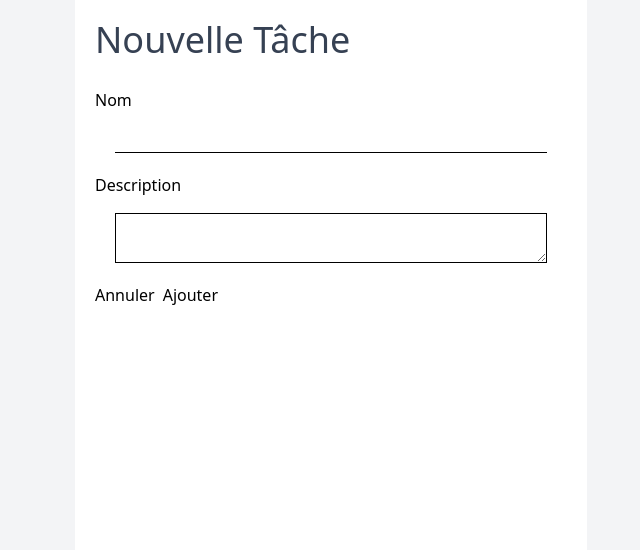
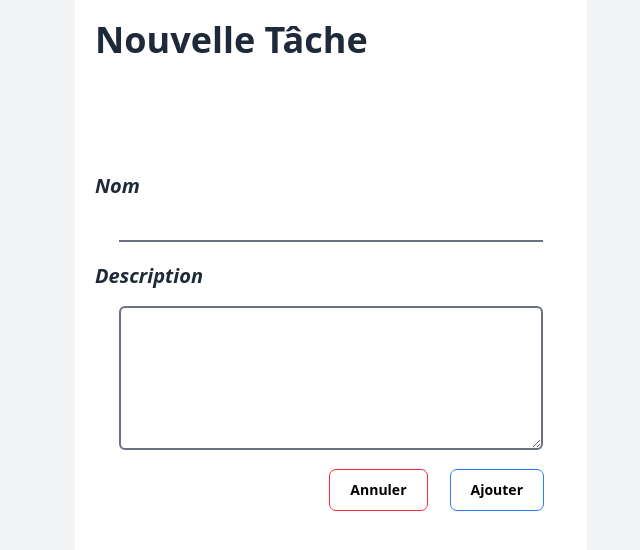
Before and after one commit to lamined34/to-Do-List, a React (Vite) app: page /addTask in a window 1280 px wide. Shown: the top 550 px of the page, without its empty margins (309-949 px from the left). Built offline with nearby package versions, Linux system fonts and the light colour scheme.

Commit message:
refining the add a task page and adding more animation

```diff
--- a/src/pages/CallbackContext.jsx
+++ /dev/null
@@ -1,17 +0,0 @@
-import { createContext, useContext, useState } from "react";
-
-const CallbackContext = createContext();
-
-export function CallbackProvider({ children }) {
-  const [callback, setCallback] = useState(null);
-
-  return (
-    <CallbackContext.Provider value={{ callback, setCallback }}>
-      {children}
-    </CallbackContext.Provider>
-  );
-}
-
-export function useCallbackContext() {
-  return useContext(CallbackContext);
-}
--- a/src/pages/Task.jsx
+++ b/src/pages/Task.jsx
@@ -1,6 +1,6 @@
 import { tasksExamples } from "../data/taskData";
 import TaskList from "../components/TaskList";
-import { Plus, ClipboardList, CheckCircle,  Clock } from "lucide-react";
+import { Plus, ClipboardList, CheckCircle, Clock } from "lucide-react";
 import React, { useEffect } from "react";
 import TaskAdd from "./TaskAdd";
 import CountCard from "../components/CountCard";
@@ -46,7 +46,7 @@ const Task = () => {
             id: getBiggestId() + 1,
             title: task.title,
             description: task.description,
-            status: 'termine',
+            status: 'en cours',
             start: new Date().toLocaleDateString('fr-Fr'),
             end: null,
         }
@@ -84,22 +84,23 @@ const Task = () => {
 
 
     return (
+        <>
+            {
+                showAddTask ? (
+                    <TaskAdd onSubmitTask={handleNewTask} />
+                ) : (
                     <div className="absolute flex flex-col w-full max-w-lg h-screen bg-white overflow-scroll gap-10 py-10 px-6 md:px-10">
                         <h1 className={`text-center text-5xl md:text-7xl text-gray-800 underline underline-offset-4 opacity-0
-                transition duration-500 ${showTasks && 'opacity-100'}`}>
+                transition duration-300 ${showTasks && 'opacity-100'}`}>
                             To Do List
                         </h1>
 
-            <div className={`grid grid-cols-3 gap-2.5 md:gap-5 opacity-0 transition-all duration-500 ease-in-out ${showTasks && 'opacity-100'}`}>
-                <CountCard title={'Total'} Icon={ClipboardList} count={getTheCount(tasks, 'all')}/>
+                        <div className={`grid grid-cols-3 gap-2.5 md:gap-5 opacity-0 transition-all duration-300 ease-in ${showTasks && 'opacity-100'}`}>
+                            <CountCard title={'Total'} Icon={ClipboardList} count={getTheCount(tasks, 'all')} />
                             <CountCard title={'En cours'} Icon={Clock} count={getTheCount(tasks, 'en cours')} />
                             <CountCard title={'Terminées'} Icon={CheckCircle} count={getTheCount(tasks, 'termine')} />
                         </div>
 
-            {
-                showAddTask ? (
-                    <TaskAdd onSubmitTask={handleNewTask} />
-                ) : (
                         <div>
                             <div className={`py-2 mb-2 border-b border-gray-200 max-w-fit -100  opacity-0 transition duration-500 ${showTasks && 'opacity-100'}`}>
                                 <label htmlFor="filterbyStatus" className="text-2xl font-semibold text-gray-700 px-2">
@@ -136,10 +137,13 @@ const Task = () => {
                                 <Plus className="h-full w-full stroke-1" />
                             </button>
                         </div>
+
+
+
+                    </div>
                 )
             }
-
-        </div>
+        </>
     );
 
 }
--- a/src/pages/TaskAdd.jsx
+++ b/src/pages/TaskAdd.jsx
@@ -6,24 +6,32 @@ const TaskAdd = ({onSubmitTask}) => {
 
     return (
         <>
-            <div className="bg-white w-full max-w-lg p-5 space-y-7">
-                <h1 className="text-4xl text-gray-700">Nouvelle Tâche</h1>
+            <div className="bg-white w-full max-w-lg p-5 space-y-7 pt-5">
+                <h1 className="text-4xl text-gray-800 mb-28 font-bold">Nouvelle Tâche</h1>
 
                 <form onSubmit={handleSubmit(onSubmitTask)}>
                     <div className="flex flex-col gap-5">
                         <div className="flex flex-col gap-4">
-                            <label htmlFor="title">Nom</label>
-                            <input type="text" id="title" {...register('title')} className="border-b mx-5" />
+                            <label htmlFor="title" className="text-xl text-gray-800 italic font-semibold">Nom</label>
+                            <input type="text" id="title" {...register('title')} className="border-b-2 outline-0 mx-6 px-0.5 border-gray-500" />
                         </div>
 
                         <div className="flex flex-col gap-4">
-                            <label htmlFor="description">Description</label>
-                            <textarea id="description" {...register('description')} className="border mx-5" />
+                            <label htmlFor="description" className="text-xl text-gray-800 italic font-semibold">Description</label>
+                            <textarea id="description" {...register('description')} className="border-2 outline-0 mx-6 px-0.5 rounded-md h-36 border-gray-500" />
                         </div>
 
-                        <div className="flex gap-2">
-                            <button type="button">Annuler</button>
-                            <button type="submit">Ajouter</button>
+                        <div className="flex justify-end mr-6 gap-6">
+                            <button type="button" className="outline-1 px-5 py-2.5 rounded-md outline-red-500 text-sm font-semibold
+                            transition duration-300 ease-in-out hover:scale-x-110 hover:bg-red-500 hover:text-white
+                            hover:scale-y-105 active:scale-90 active:bg-red-500 active:text-white">
+                                Annuler
+                            </button>
+                            <button type="submit" className="outline-1 px-5 py-2.5 rounded-md outline-blue-500 text-sm font-semibold
+                            transition duration-300 ease-in-out hover:bg-blue-500 hover:text-white hover:scale-x-110
+                            hover:scale-y-105 active:scale-90 active:bg-blue-500 active:text-white">
+                                Ajouter
+                            </button>
                         </div>
                     </div>
                 </form>
```
Lines whose indentation alone changed are shown as unchanged.
